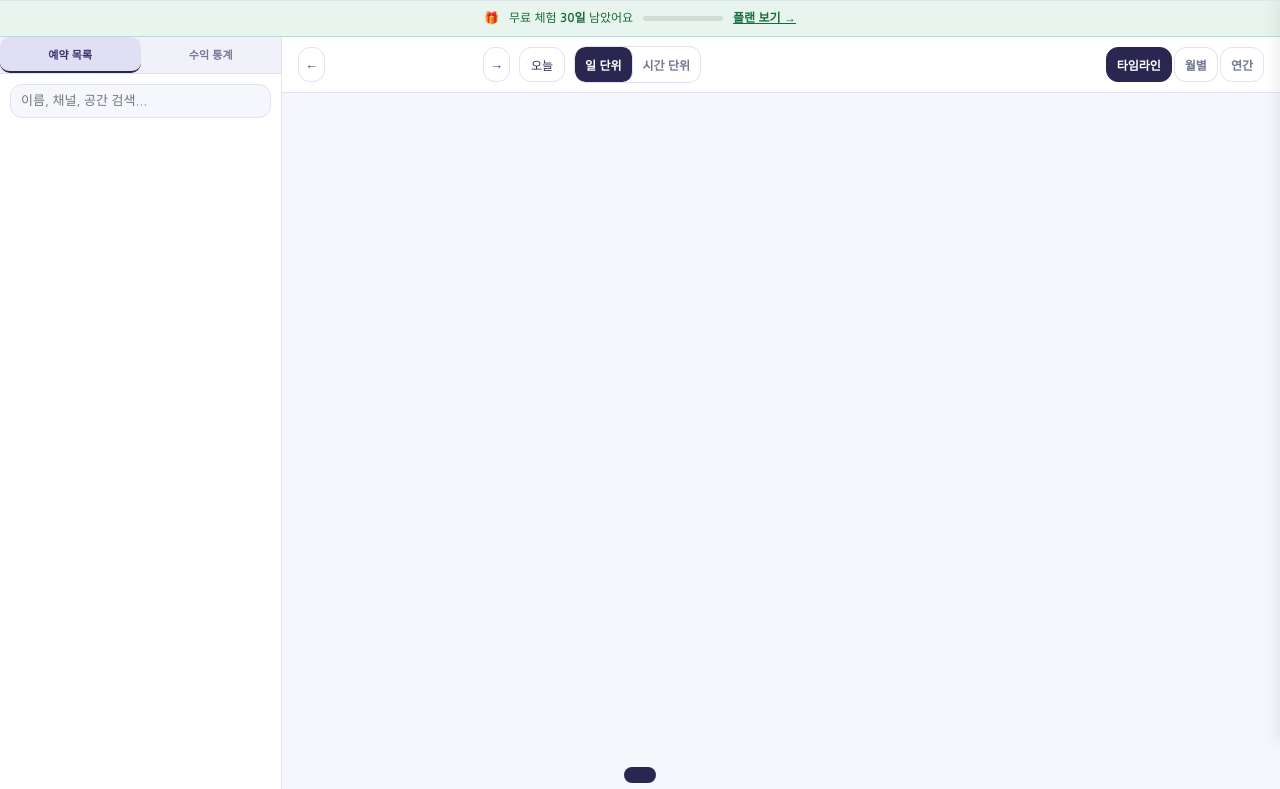
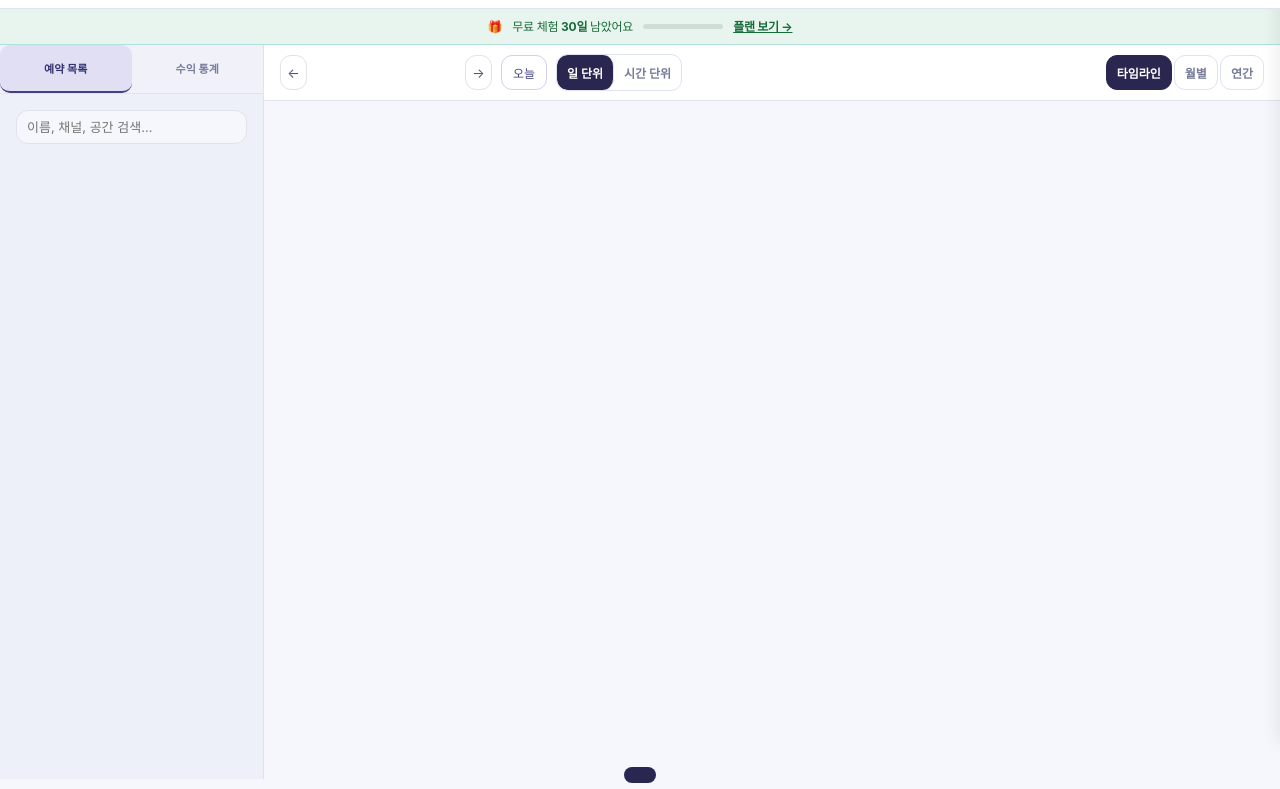
Before and after one commit to theyfeelbetter/stayblock, a website: page app.html in a window 1280 px wide. Shown: the part 57-846 px from the top of the page. Drawn offline with Linux system fonts and the light colour scheme; sample sign-in values are in the browser's storage; a web font is replaced by a local one.

Commit message:
Repair app head markup and apply approved unified V3 design stylesheet

```diff
--- a/app.html
+++ b/app.html
@@ -497,6 +497,8 @@ body{background:#f5f7fc;color:#292750}button,input,select,textarea{border-radius
 @media(max-width:680px){.hd{gap:6px!important}.hd-r{gap:4px!important}.sidebar{background:#fff!important}.layout{min-height:calc(100dvh - 48px)}.main,.sidebar{min-width:0}.hd .btn-g{font-size:11px!important}.hd .btn-p{font-size:11px!important}}
 @media(prefers-reduced-motion:reduce){*,*:before,*:after{transition-duration:.01ms!important;animation-duration:.01ms!important;scroll-behavior:auto!important}}
 </style>
+<link rel="stylesheet" href="ui/v3-unified.css">
+</head>
 <body>
 <div id="pra"></div>
 <!-- APP HEADER with user menu -->
```
